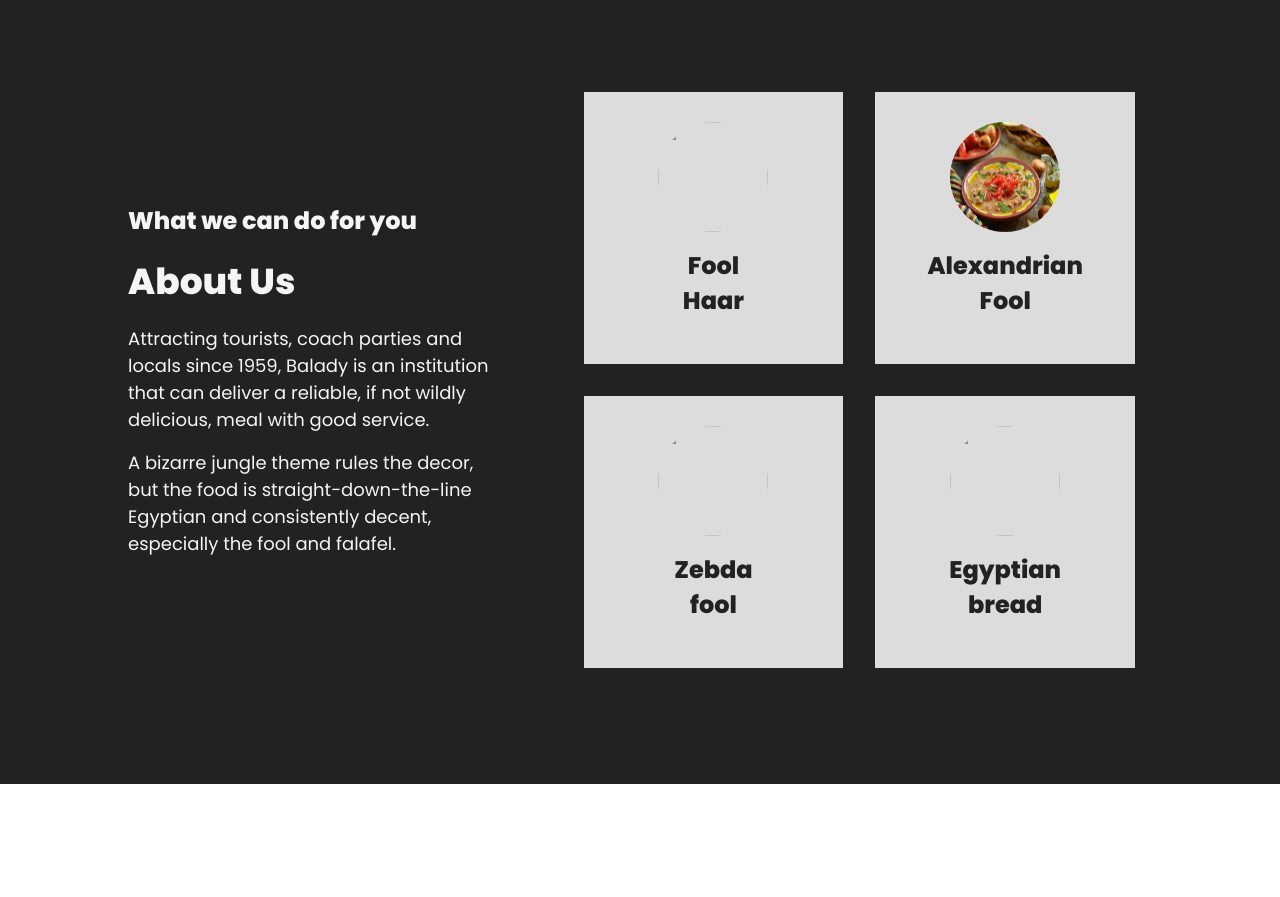
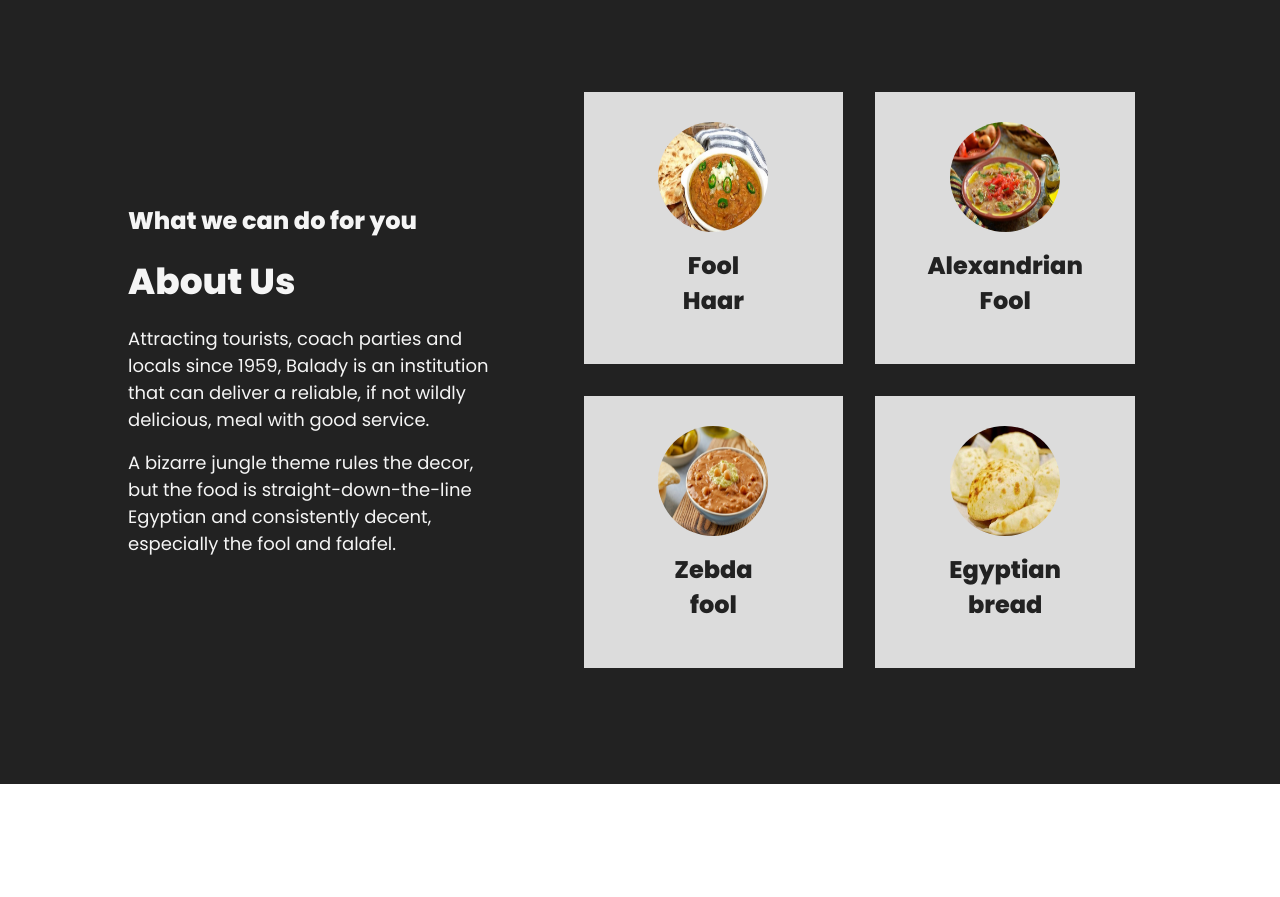
Before and after one commit to hobaDevHome/balady, a plain HTML site: page index.html in a window 1280 px wide. Shown: the part 1560-2457 px from the top of the page. Drawn offline with nearby package versions, Linux system fonts and the light colour scheme; the site is published under a folder, as on GitHub Pages, so addresses that start at the root find nothing.

Commit message:
Update index.html

```diff
--- a/index.html
+++ b/index.html
@@ -106,7 +106,7 @@
         <div class="about2-right">
           <div class="row">
             <div class="card">
-              <img src="/images/01.jpg" alt="" />
+              <img src="./images/01.jpg" alt="" />
               <h2>Fool Haar</h2>
             </div>
             <div class="card">
@@ -116,11 +116,11 @@
           </div>
           <div class="row">
             <div class="card">
-              <img src="/images/03.jpg" alt="" />
+              <img src="./images/03.jpg" alt="" />
               <h2>Zebda fool</h2>
             </div>
             <div class="card">
-              <img src="/images/04.jpg" alt="" />
+              <img src="./images/04.jpg" alt="" />
               <h2>Egyptian bread</h2>
             </div>
           </div>
```
